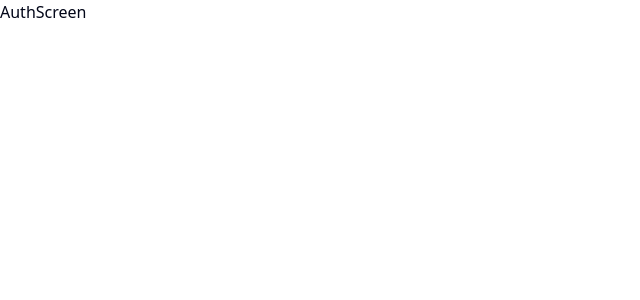
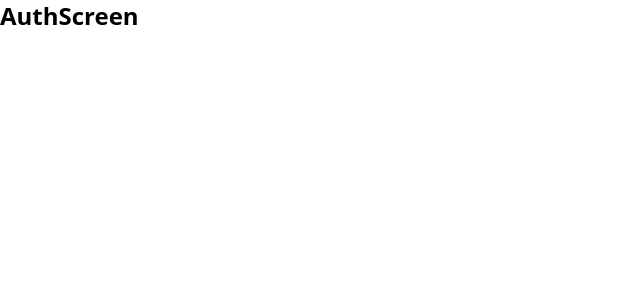
Before and after one commit to arepaFlipper/onlypandas, a Next.js app: page / in a window 1280 px wide. Shown: the top 300 px of the page, without its empty margins (0-640 px from the left). Built offline with nearby package versions, Linux system fonts and the light colour scheme.

Commit message:
🐱 add shadcn theme

```diff
--- a/src/app/globals.css
+++ b/src/app/globals.css
@@ -46,80 +46,65 @@
 }
 
 :root {
-  --background: oklch(1 0 0);
-  --foreground: oklch(0.129 0.042 264.695);
-  --card: oklch(1 0 0);
-  --card-foreground: oklch(0.129 0.042 264.695);
-  --popover: oklch(1 0 0);
-  --popover-foreground: oklch(0.129 0.042 264.695);
-  --primary: oklch(0.208 0.042 265.755);
-  --primary-foreground: oklch(0.984 0.003 247.858);
-  --secondary: oklch(0.968 0.007 247.896);
-  --secondary-foreground: oklch(0.208 0.042 265.755);
-  --muted: oklch(0.968 0.007 247.896);
-  --muted-foreground: oklch(0.554 0.046 257.417);
-  --accent: oklch(0.968 0.007 247.896);
-  --accent-foreground: oklch(0.208 0.042 265.755);
-  --destructive: oklch(0.577 0.245 27.325);
-  --destructive-foreground: oklch(0.577 0.245 27.325);
-  --border: oklch(0.929 0.013 255.508);
-  --input: oklch(0.929 0.013 255.508);
-  --ring: oklch(0.704 0.04 256.788);
-  --chart-1: oklch(0.646 0.222 41.116);
-  --chart-2: oklch(0.6 0.118 184.704);
-  --chart-3: oklch(0.398 0.07 227.392);
-  --chart-4: oklch(0.828 0.189 84.429);
-  --chart-5: oklch(0.769 0.188 70.08);
-  --radius: 0.625rem;
-  --sidebar: oklch(0.984 0.003 247.858);
-  --sidebar-foreground: oklch(0.129 0.042 264.695);
-  --sidebar-primary: oklch(0.208 0.042 265.755);
-  --sidebar-primary-foreground: oklch(0.984 0.003 247.858);
-  --sidebar-accent: oklch(0.968 0.007 247.896);
-  --sidebar-accent-foreground: oklch(0.208 0.042 265.755);
-  --sidebar-border: oklch(0.929 0.013 255.508);
-  --sidebar-ring: oklch(0.704 0.04 256.788);
+  --background: 0 0% 100%;
+  --foreground: 222.2 84% 4.9%;
+  --card: 0 0% 100%;
+  --card-foreground: 222.2 84% 4.9%;
+  --popover: 0 0% 100%;
+  --popover-foreground: 222.2 84% 4.9%;
+  --primary: 221.2 83.2% 53.3%;
+  --primary-foreground: 210 40% 98%;
+  --secondary: 210 40% 96.1%;
+  --secondary-foreground: 222.2 47.4% 11.2%;
+  --muted: 210 40% 96.1%;
+  --muted-foreground: 215.4 16.3% 46.9%;
+  --accent: 210 40% 96.1%;
+  --accent-foreground: 222.2 47.4% 11.2%;
+  --destructive: 0 84.2% 60.2%;
+  --destructive-foreground: 210 40% 98%;
+  --border: 214.3 31.8% 91.4%;
+  --input: 214.3 31.8% 91.4%;
+  --ring: 221.2 83.2% 53.3%;
+  --radius: 0.5rem;
+  --chart-1: 12 76% 61%;
+  --chart-2: 173 58% 39%;
+  --chart-3: 197 37% 24%;
+  --chart-4: 43 74% 66%;
+  --chart-5: 27 87% 67%;
 }
 
 .dark {
-  --background: oklch(0.129 0.042 264.695);
-  --foreground: oklch(0.984 0.003 247.858);
-  --card: oklch(0.129 0.042 264.695);
-  --card-foreground: oklch(0.984 0.003 247.858);
-  --popover: oklch(0.129 0.042 264.695);
-  --popover-foreground: oklch(0.984 0.003 247.858);
-  --primary: oklch(0.984 0.003 247.858);
-  --primary-foreground: oklch(0.208 0.042 265.755);
-  --secondary: oklch(0.279 0.041 260.031);
-  --secondary-foreground: oklch(0.984 0.003 247.858);
-  --muted: oklch(0.279 0.041 260.031);
-  --muted-foreground: oklch(0.704 0.04 256.788);
-  --accent: oklch(0.279 0.041 260.031);
-  --accent-foreground: oklch(0.984 0.003 247.858);
-  --destructive: oklch(0.396 0.141 25.723);
-  --destructive-foreground: oklch(0.637 0.237 25.331);
-  --border: oklch(0.279 0.041 260.031);
-  --input: oklch(0.279 0.041 260.031);
-  --ring: oklch(0.446 0.043 257.281);
-  --chart-1: oklch(0.488 0.243 264.376);
-  --chart-2: oklch(0.696 0.17 162.48);
-  --chart-3: oklch(0.769 0.188 70.08);
-  --chart-4: oklch(0.627 0.265 303.9);
-  --chart-5: oklch(0.645 0.246 16.439);
-  --sidebar: oklch(0.208 0.042 265.755);
-  --sidebar-foreground: oklch(0.984 0.003 247.858);
-  --sidebar-primary: oklch(0.488 0.243 264.376);
-  --sidebar-primary-foreground: oklch(0.984 0.003 247.858);
-  --sidebar-accent: oklch(0.279 0.041 260.031);
-  --sidebar-accent-foreground: oklch(0.984 0.003 247.858);
-  --sidebar-border: oklch(0.279 0.041 260.031);
-  --sidebar-ring: oklch(0.446 0.043 257.281);
+  --background: 222.2 84% 4.9%;
+  --foreground: 210 40% 98%;
+  --card: 222.2 84% 4.9%;
+  --card-foreground: 210 40% 98%;
+  --popover: 222.2 84% 4.9%;
+  --popover-foreground: 210 40% 98%;
+  --primary: 217.2 91.2% 59.8%;
+  --primary-foreground: 222.2 47.4% 11.2%;
+  --secondary: 217.2 32.6% 17.5%;
+  --secondary-foreground: 210 40% 98%;
+  --muted: 217.2 32.6% 17.5%;
+  --muted-foreground: 215 20.2% 65.1%;
+  --accent: 217.2 32.6% 17.5%;
+  --accent-foreground: 210 40% 98%;
+  --destructive: 0 62.8% 30.6%;
+  --destructive-foreground: 210 40% 98%;
+  --border: 217.2 32.6% 17.5%;
+  --input: 217.2 32.6% 17.5%;
+  --ring: 224.3 76.3% 48%;
+  --chart-1: 220 70% 50%;
+  --chart-2: 160 60% 45%;
+  --chart-3: 30 80% 55%;
+  --chart-4: 280 65% 60%;
+  --chart-5: 340 75% 55%;
 }
 
 @layer base {
   * {
     @apply border-border outline-ring/50;
   }
+
   body {
     @apply bg-background text-foreground;
   }
--- a/src/components/home/auth-screen/AuthScreen.tsx
+++ b/src/components/home/auth-screen/AuthScreen.tsx
@@ -4,7 +4,7 @@
 
 const AuthScreen = (props: Props) => {
   return (
-    <div>AuthScreen</div>
+    <div className="text-primary font-bold text-2xl">AuthScreen</div>
   )
 }
 
```
